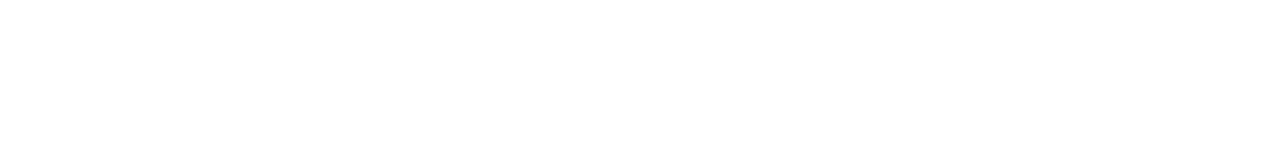
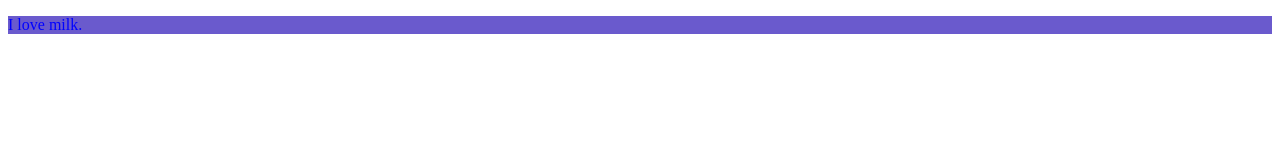
Before and after one commit to DataAnalyst77002/GettingOut, a plain HTML site: page index.html in a window 1280 px wide. Drawn offline with Linux system fonts and the light colour scheme.

Commit message:
second commit

```diff
--- a/index.html
+++ b/index.html
@@ -9,8 +9,10 @@
     <link rel="stylesheet" href="style.css">
     <title>Document</title>
 </head>
+
 <body>
-
-
+    <div id="wrapper">
+        <p class="main-text">I love milk.</p>
+    </div>
 </body>
 </html>
--- a/style.css
+++ b/style.css
@@ -0,0 +1,7 @@
+.main-text{
+    color: blue;
+}
+
+#wrapper{
+    background-color:slateblue
+}
```
